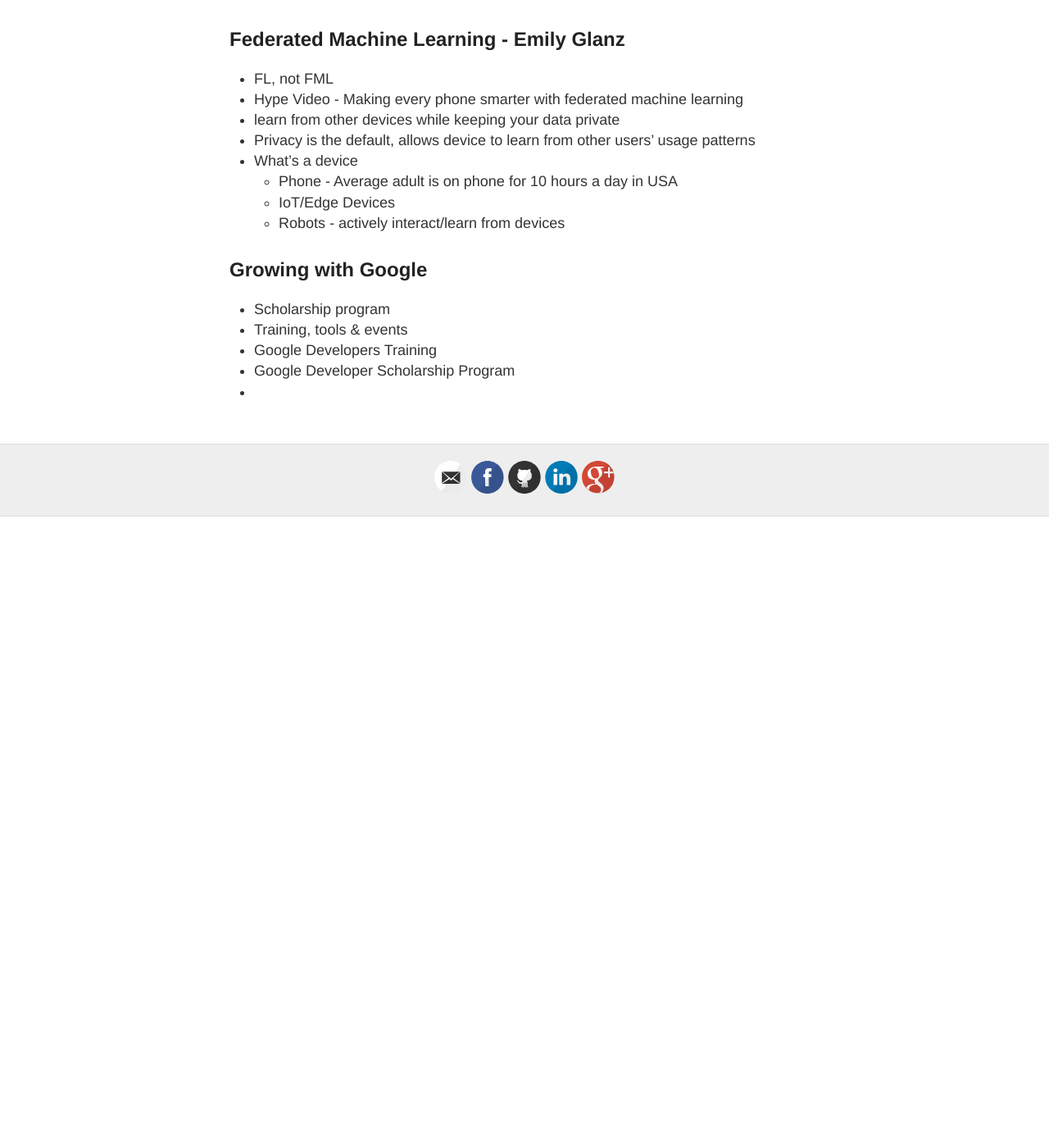
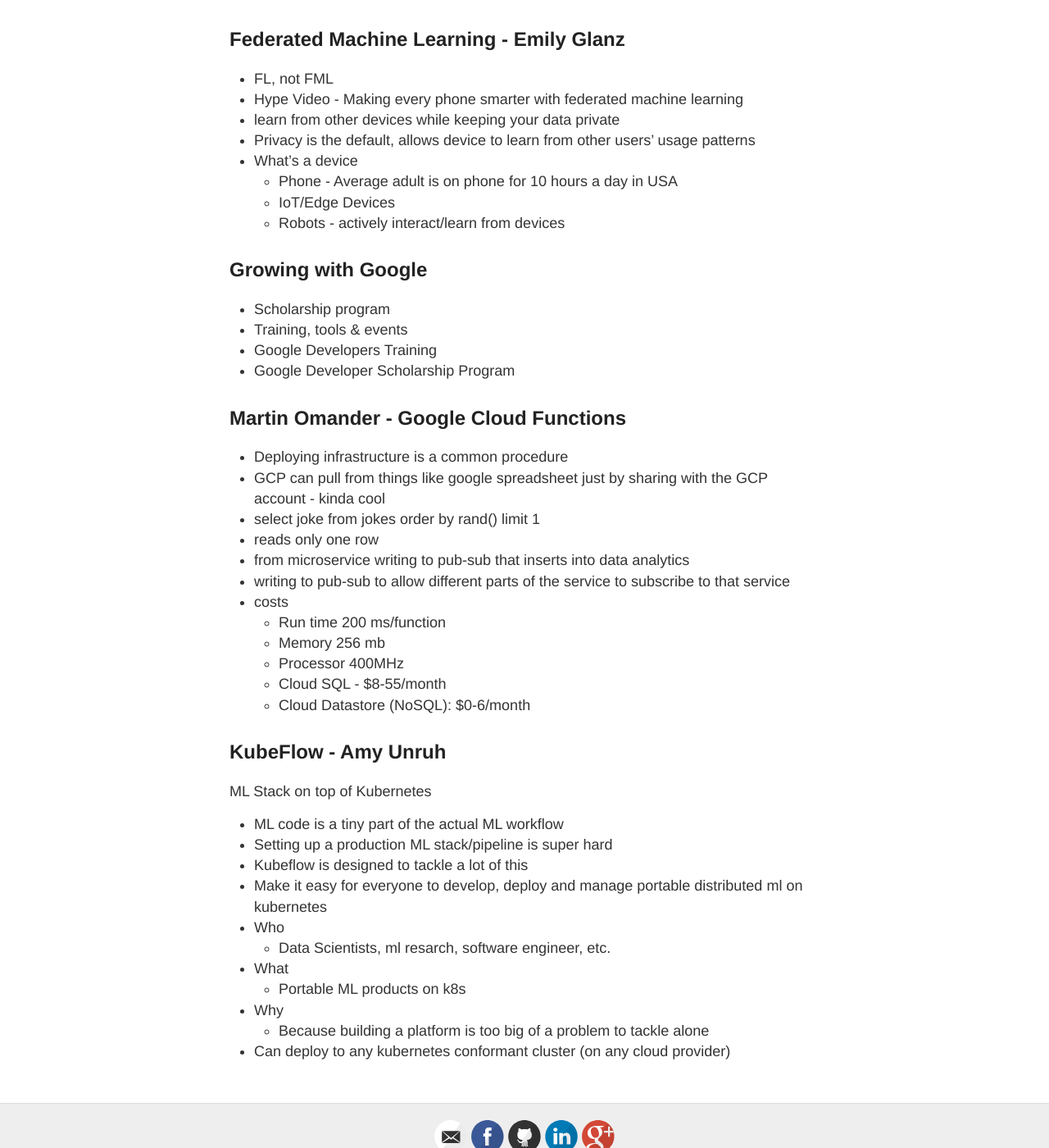
Before and after one commit to tbarlow12/tbarlow12.github.io, a Jekyll site: the page built from post_drafts/2018-11-3-google-dev-fest.md, in a window 1280 px wide and 1400 px high, scrolled down 2308 px. Shown: the whole window at 82% size. Built offline with Jekyll 4.4.1, drawn with Linux system fonts in a browser that asks for light colours; our own code applies the rules of GitHub Pages for plain Markdown files; before the commit the page ends 2938 px from its top, so only the background shows below that.

Commit message:
fix parens

```diff
--- a/post_drafts/2018-11-3-google-dev-fest.md
+++ b/post_drafts/2018-11-3-google-dev-fest.md
@@ -86,4 +86,32 @@
 - Training, tools & events
 - Google Developers Training
 - Google Developer Scholarship Program
--
+
+
+## Martin Omander - Google Cloud Functions
+- Deploying infrastructure is a common procedure
+- GCP can pull from things like google spreadsheet just by sharing with the GCP account - kinda cool
+- select joke from jokes order by rand() limit 1
+- reads only one row
+- from microservice writing to pub-sub that inserts into data analytics
+- writing to pub-sub to allow different parts of the service to subscribe to that service
+- costs
+    - Run time 200 ms/function
+    - Memory 256 mb
+    - Processor 400MHz
+    - Cloud SQL - $8-55/month
+    - Cloud Datastore (NoSQL): $0-6/month
+
+## KubeFlow - Amy Unruh
+ML Stack on top of Kubernetes
+- ML code is a tiny part of the actual ML workflow
+- Setting up a production ML stack/pipeline is super hard
+- Kubeflow is designed to tackle a lot of this
+- Make it easy for everyone to develop, deploy and manage portable distributed ml on kubernetes
+- Who
+    - Data Scientists, ml resarch, software engineer, etc.
+- What
+    - Portable ML products on k8s
+- Why
+    - Because building a platform is too big of a problem to tackle alone
+- Can deploy to any kubernetes conformant cluster (on any cloud provider)
```
Also changed, not shown: experience.md (+1 -1 lines).
